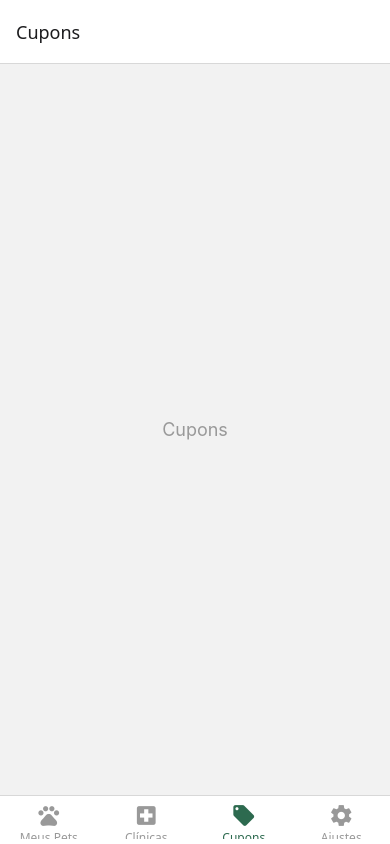
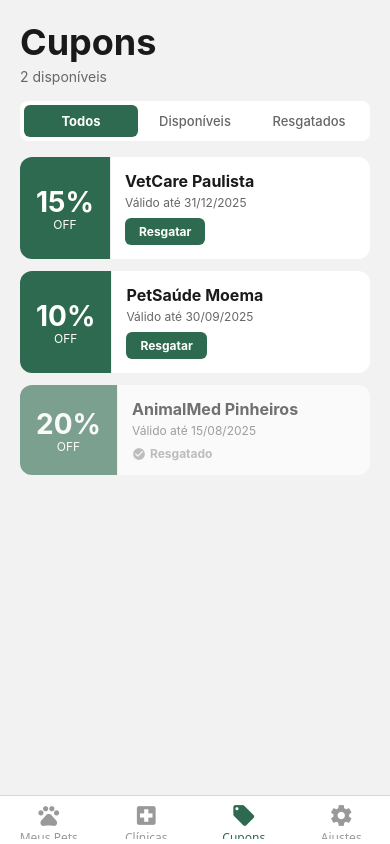
Before and after one commit to pietroabrahamian/petflow_mobile, a React Native app: screen /CouponListScreen in a window 390 px wide. Built offline with nearby package versions, Linux system fonts and the light colour scheme; grey boxes are pictures that could not be loaded.

Commit message:
feat: implement coupon list with filter and redeem flow

```diff
--- a/src/components/MainTabs.tsx
+++ b/src/components/MainTabs.tsx
@@ -4,6 +4,7 @@ import MaterialIcons from "@expo/vector-icons/MaterialIcons"
 
 import PetListScreen from "../screens/PetListScreen"
 import ClinicListScreen from "../screens/ClinicListScreen"
+import CouponListScreen from "../screens/CouponListScreen"
 
 const Tab = createBottomTabNavigator()
 
@@ -45,9 +46,11 @@ export default function MainTabs() {
                 component={ClinicListScreen}
                 options={{ title: "Clínicas", headerShown: false }}
             />
-            <Tab.Screen name="CouponListScreen" options={{ title: "Cupons" }}>
-                {() => <PlaceholderScreen title="Cupons" />}
-            </Tab.Screen>
+            <Tab.Screen
+                name="CouponListScreen"
+                component={CouponListScreen}
+                options={{ title: "Cupons", headerShown: false }}
+            />
             <Tab.Screen name="SettingsScreen" options={{ title: "Ajustes" }}>
                 {() => <PlaceholderScreen title="Ajustes" />}
             </Tab.Screen>
--- /dev/null
+++ b/src/screens/CouponListScreen.tsx
@@ -0,0 +1,286 @@
+import {
+    View,
+    Text,
+    StyleSheet,
+    ScrollView,
+    TouchableOpacity,
+    Alert
+} from "react-native"
+import { SafeAreaProvider, SafeAreaView } from "react-native-safe-area-context"
+import MaterialIcons from "@expo/vector-icons/MaterialIcons"
+import { useState, useEffect } from "react"
+import AsyncStorage from "@react-native-async-storage/async-storage"
+
+import data from "../data/petflow.json"
+
+const REDEEMED_KEY = "@petflow:redeemed_coupons"
+
+type Coupon = {
+    id: number
+    tutor_id: number
+    clinic_id: number
+    clinic_name: string
+    discount_percent: number
+    expiration_date: string
+    status: string
+}
+
+export default function CouponListScreen() {
+    const [coupons, setCoupons] = useState<Coupon[]>([])
+    const [filter, setFilter] = useState<"ALL" | "AVAILABLE" | "REDEEMED">("ALL")
+
+    useEffect(() => {
+        loadCoupons()
+    }, [])
+
+    const loadCoupons = async () => {
+        try {
+            const stored = await AsyncStorage.getItem(REDEEMED_KEY)
+            const redeemedIds: number[] = stored ? JSON.parse(stored) : []
+
+            const merged = data.coupons.map(c => ({
+                ...c,
+                status: redeemedIds.includes(c.id) ? "REDEEMED" : c.status
+            }))
+            setCoupons(merged)
+        } catch (error) {
+            console.log("Erro ao carregar cupons:", error)
+            setCoupons(data.coupons)
+        }
+    }
+
+    const handleRedeem = (coupon: Coupon) => {
+        Alert.alert(
+            "Resgatar cupom",
+            `Deseja resgatar ${coupon.discount_percent}% de desconto na ${coupon.clinic_name}?`,
+            [
+                { text: "Cancelar", style: "cancel" },
+                {
+                    text: "Resgatar",
+                    onPress: async () => {
+                        try {
+                            const stored = await AsyncStorage.getItem(REDEEMED_KEY)
+                            const ids: number[] = stored ? JSON.parse(stored) : []
+                            if (!ids.includes(coupon.id)) {
+                                ids.push(coupon.id)
+                                await AsyncStorage.setItem(REDEEMED_KEY, JSON.stringify(ids))
+                            }
+                            await loadCoupons()
+                            Alert.alert("Sucesso!", `Cupom resgatado na ${coupon.clinic_name}.`)
+                        } catch (error) {
+                            Alert.alert("Ops!", "Não foi possível resgatar o cupom.")
+                        }
+                    }
+                }
+            ]
+        )
+    }
+
+    const filtered = filter === "ALL"
+        ? coupons
+        : coupons.filter(c => c.status === filter)
+
+    const availableCount = coupons.filter(c => c.status === "AVAILABLE").length
+
+    return (
+        <SafeAreaProvider>
+            <SafeAreaView style={styles.container}>
+                <View style={styles.header}>
+                    <Text style={styles.title}>Cupons</Text>
+                    <Text style={styles.subtitle}>{availableCount} disponíveis</Text>
+                </View>
+
+                <View style={styles.filterRow}>
+                    {(["ALL", "AVAILABLE", "REDEEMED"] as const).map(f => (
+                        <TouchableOpacity
+                            key={f}
+                            style={[styles.filterBtn, filter === f && styles.filterBtnActive]}
+                            onPress={() => setFilter(f)}
+                        >
+                            <Text style={[
+                                styles.filterText,
+                                filter === f && styles.filterTextActive
+                            ]}>
+                                {f === "ALL" ? "Todos" : f === "AVAILABLE" ? "Disponíveis" : "Resgatados"}
+                            </Text>
+                        </TouchableOpacity>
+                    ))}
+                </View>
+
+                <ScrollView style={styles.list} showsVerticalScrollIndicator={false}>
+                    {filtered.length === 0 ? (
+                        <View style={styles.empty}>
+                            <Text style={styles.emptyText}>Nenhum cupom nesta categoria</Text>
+                        </View>
+                    ) : (
+                        filtered.map(coupon => {
+                            const isAvailable = coupon.status === "AVAILABLE"
+                            return (
+                                <View
+                                    key={coupon.id}
+                                    style={[
+                                        styles.couponCard,
+                                        !isAvailable && styles.couponMuted
+                                    ]}
+                                >
+                                    <View style={styles.couponLeft}>
+                                        <Text style={styles.discount}>{coupon.discount_percent}%</Text>
+                                        <Text style={styles.discountLabel}>OFF</Text>
+                                    </View>
+                                    <View style={styles.divider} />
+                                    <View style={styles.couponRight}>
+                                        <Text style={styles.clinicName}>{coupon.clinic_name}</Text>
+                                        <Text style={styles.expDate}>
+                                            Válido até {new Date(coupon.expiration_date).toLocaleDateString('pt-BR')}
+                                        </Text>
+                                        {isAvailable ? (
+                                            <TouchableOpacity
+                                                style={styles.redeemBtn}
+                                                onPress={() => handleRedeem(coupon)}
+                                            >
+                                                <Text style={styles.redeemBtnText}>Resgatar</Text>
+                                            </TouchableOpacity>
+                                        ) : (
+                                            <View style={styles.redeemedBadge}>
+                                                <MaterialIcons name="check-circle" size={14} color="#999" />
+                                                <Text style={styles.redeemedText}>Resgatado</Text>
+                                            </View>
+                                        )}
+                                    </View>
+                                </View>
+                            )
+                        })
+                    )}
+                </ScrollView>
+            </SafeAreaView>
+        </SafeAreaProvider>
+    )
+}
+
+const styles = StyleSheet.create({
+    container: {
+        flex: 1,
+        backgroundColor: "#f2f2f2",
+        paddingTop: 20,
+        paddingHorizontal: 20,
+    },
+    header: {
+        marginBottom: 16,
+    },
+    title: {
+        fontSize: 36,
+        fontWeight: 'bold',
+        color: '#1a1a1a',
+    },
+    subtitle: {
+        fontSize: 14,
+        color: '#666',
+        marginTop: 4,
+    },
+    filterRow: {
+        flexDirection: 'row',
+        backgroundColor: '#fff',
+        borderRadius: 8,
+        padding: 4,
+        marginBottom: 16,
+    },
+    filterBtn: {
+        flex: 1,
+        paddingVertical: 8,
+        alignItems: 'center',
+        borderRadius: 6,
+    },
+    filterBtnActive: {
+        backgroundColor: '#2D6A4F',
+    },
+    filterText: {
+        fontSize: 13,
+        color: '#666',
+        fontWeight: '500',
+    },
+    filterTextActive: {
+        color: '#fff',
+        fontWeight: 'bold',
+    },
+    list: {
+        flex: 1,
+    },
+    couponCard: {
+        flexDirection: 'row',
+        backgroundColor: '#fff',
+        borderRadius: 12,
+        marginBottom: 12,
+        overflow: 'hidden',
+    },
+    couponMuted: {
+        opacity: 0.6,
+    },
+    couponLeft: {
+        backgroundColor: '#2D6A4F',
+        paddingVertical: 20,
+        paddingHorizontal: 16,
+        alignItems: 'center',
+        justifyContent: 'center',
+        minWidth: 90,
+    },
+    discount: {
+        fontSize: 28,
+        fontWeight: 'bold',
+        color: '#fff',
+    },
+    discountLabel: {
+        fontSize: 12,
+        color: '#fff',
+        marginTop: -2,
+    },
+    divider: {
+        width: 1,
+        backgroundColor: '#eee',
+    },
+    couponRight: {
+        flex: 1,
+        padding: 14,
+    },
+    clinicName: {
+        fontSize: 16,
+        fontWeight: 'bold',
+        color: '#1a1a1a',
+    },
+    expDate: {
+        fontSize: 12,
+        color: '#666',
+        marginTop: 4,
+        marginBottom: 8,
+    },
+    redeemBtn: {
+        backgroundColor: '#2D6A4F',
+        borderRadius: 6,
+        paddingVertical: 6,
+        paddingHorizontal: 14,
+        alignSelf: 'flex-start',
+    },
+    redeemBtnText: {
+        color: '#fff',
+        fontSize: 12,
+        fontWeight: 'bold',
+    },
+    redeemedBadge: {
+        flexDirection: 'row',
+        alignItems: 'center',
+        gap: 4,
+        alignSelf: 'flex-start',
+    },
+    redeemedText: {
+        color: '#999',
+        fontSize: 12,
+        fontWeight: 'bold',
+    },
+    empty: {
+        padding: 30,
+        alignItems: 'center',
+    },
+    emptyText: {
+        color: '#999',
+        fontSize: 14,
+    },
+})
```
